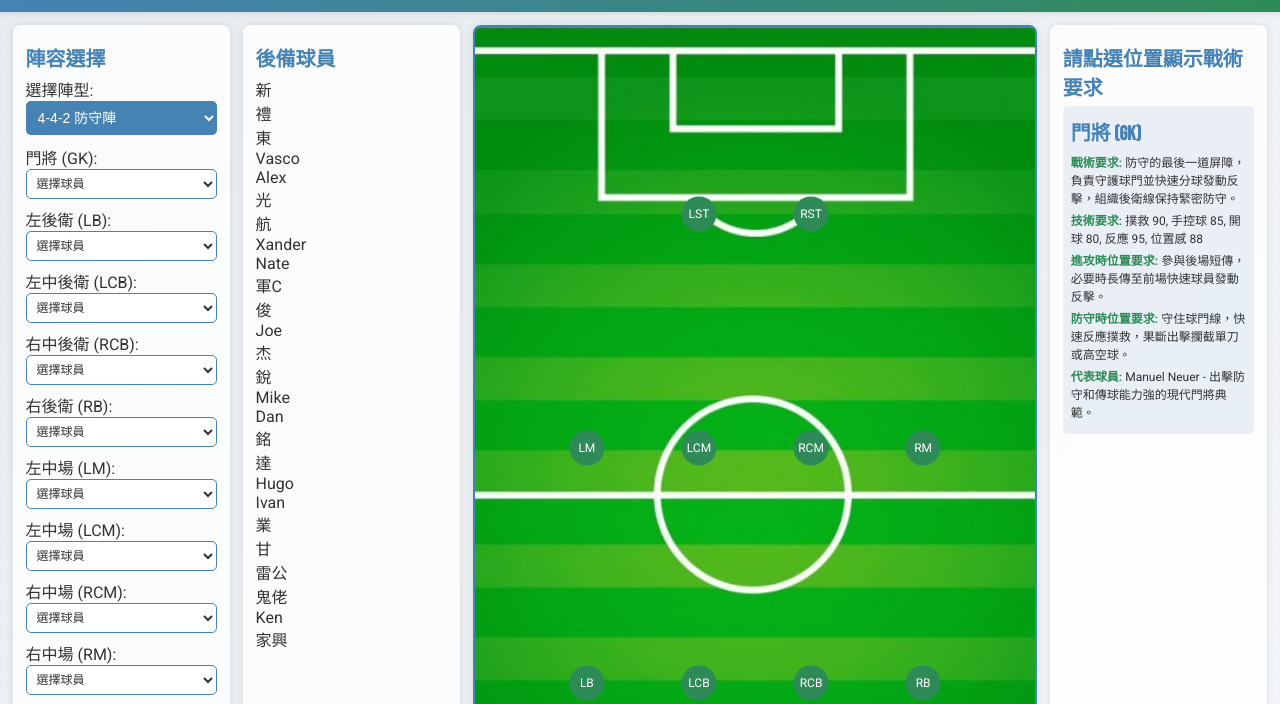
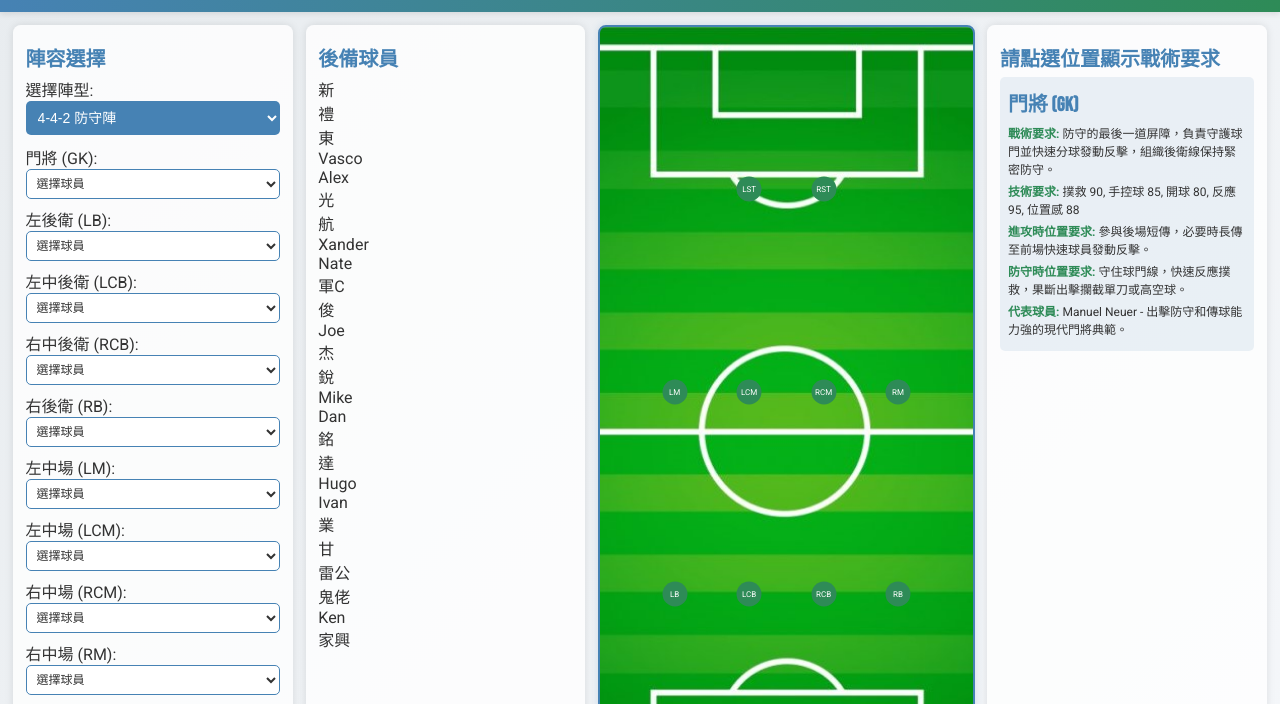
Before and after one commit to caneswst/Falcon352, a plain HTML site: page index.html in a window 1280 px wide. Shown: the part 73-777 px from the top of the page. Drawn offline with Linux system fonts and the light colour scheme.

Commit message:
Update index.html

```diff
--- a/index.html
+++ b/index.html
@@ -52,16 +52,16 @@
             align-items: stretch; /* 確保子元素高度一致 */
         }
 #pitch-container {
-            flex: 0 0 45%; /* 降低寬度比例，減少兩側空白 */
+    flex: 0 0 30%; /* 進一步降低寬度比例至 30% */
     position: relative;
     background: url('https://raw.githubusercontent.com/caneswst/Falcon352/refs/heads/main/football_pitch.jpg') no-repeat center;
     background-size: cover;
-            min-height: 400px;
+    min-height: 250px; /* 降低最小高度至 250px */
     aspect-ratio: 3 / 5;
     border: 2px solid #4682b4;
     border-radius: 8px;
     box-shadow: 0 0 8px rgba(70, 130, 180, 0.2);
-            background-color: #2e8b57; /* 備用背景色 */
+    background-color: #2e8b57;
 }
         #pitch-error {
             display: none;
@@ -75,18 +75,19 @@
         }
 .player {
     position: absolute;
-            width: clamp(25px, 3vw, 35px); /* 縮小球員尺寸 */
-            height: clamp(25px, 3vw, 35px);
+    width: clamp(18px, 2vw, 25px); /* 進一步縮小球員尺寸 */
+    height: clamp(18px, 2vw, 25px);
     background: #2e8b57;
     border-radius: 50%;
     color: #fff;
     text-align: center;
-            line-height: clamp(25px, 3vw, 35px);
+    line-height: clamp(18px, 2vw, 25px);
     cursor: pointer;
-            font-size: clamp(8px, 1.2vw, 12px); /* 縮小字體 */
+    font-size: clamp(5px, 0.8vw, 8px); /* 縮小字體 */
     transition: transform 0.3s, box-shadow 0.3s;
     transform: translate(-50%, -50%);
 }
+
 .player:hover {
     transform: translate(-50%, -50%) scale(1.1);
     box-shadow: 0 0 8px rgba(46, 139, 87, 0.6);
```
Lines whose indentation alone changed are shown as unchanged.
